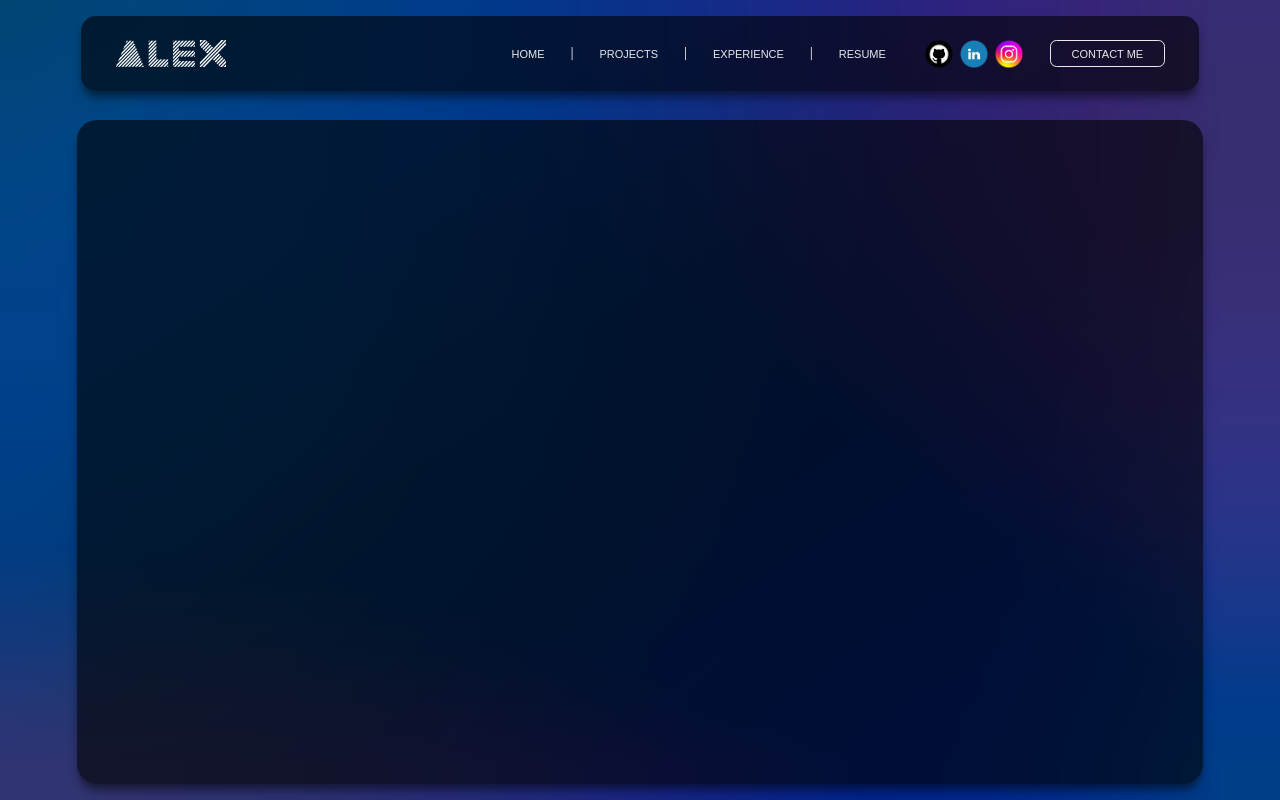
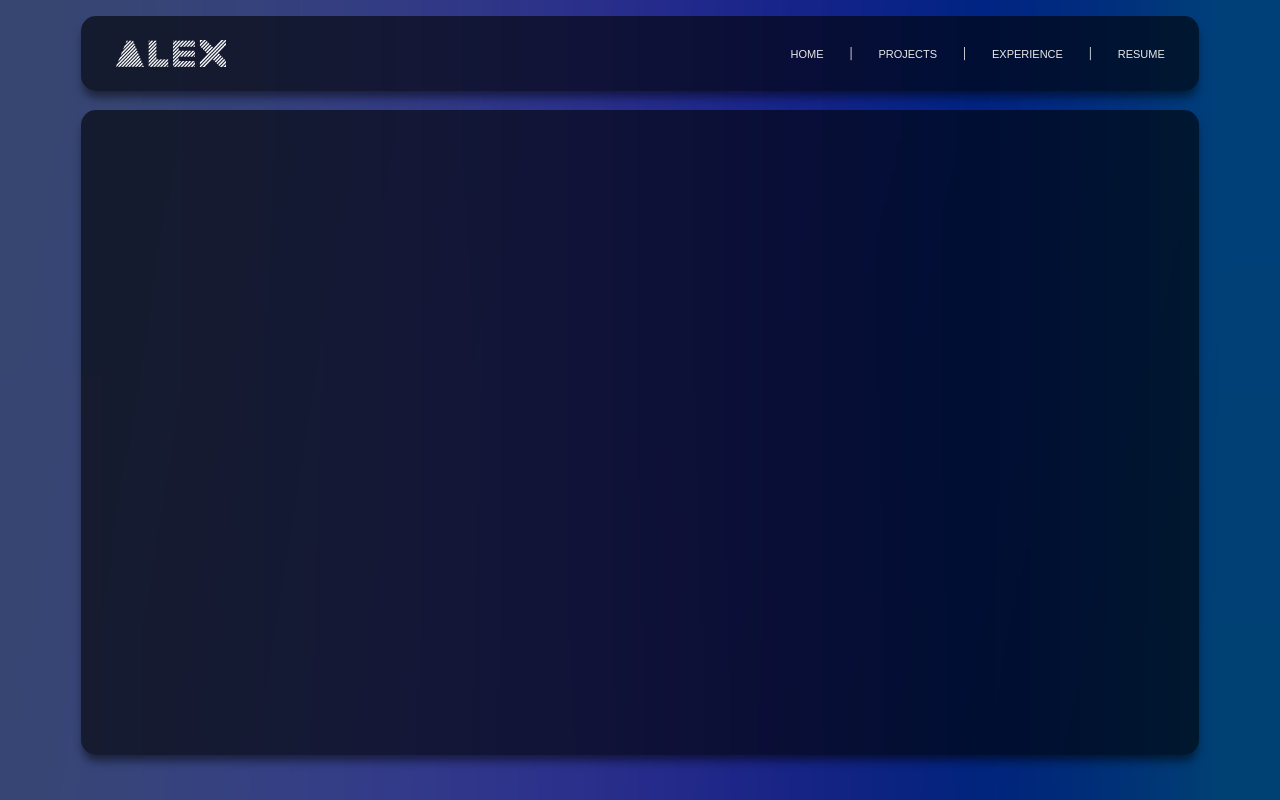
Before and after one commit to zahaale20/Zaharia_Portfolio, a React (Create React App) app: page /#/resume in a window 1280 px wide. Shown: the top 800 px of the page. Built offline with nearby package versions, Linux system fonts and the light colour scheme.

Commit message:
cleaning

```diff
--- a/package.json
+++ b/package.json
@@ -10,7 +10,6 @@
     "@testing-library/jest-dom": "^5.17.0",
     "@testing-library/react": "^13.4.0",
     "@testing-library/user-event": "^13.5.0",
-    "install": "^0.13.0",
     "npm": "^10.5.0",
     "react": "^18.2.0",
     "react-dom": "^18.2.0",
--- a/src/App.js
+++ b/src/App.js
@@ -8,7 +8,7 @@ import ExperiencesPage from './pages/ExperiencesPage';
 import ResumePage from './pages/ResumePage';
 
 const PageContainer = styled.div`
-    height: 100vh;
+    height: 1000vh;
     width: 100%;
     display: flex;
     flex-direction: column;
--- a/src/components/Navbar.js
+++ b/src/components/Navbar.js
@@ -24,7 +24,7 @@ const Nav = styled.nav`
   transform: translateX(-50%);
   z-index: 1000;
 
-  @media (min-width: 768px) { /* Adjust for tablets */
+  @media (min-width: 768px) {
     flex-direction: row;
     justify-content: space-between;
     padding: 0 15px;
@@ -110,54 +110,6 @@ const LogoImage = styled.img`
   }
 `;
 
-const SocialMediaContainer = styled.div`
-  display: flex;
-  align-items: center;
-  justify-content: center;
-  gap: 2px;
-
-  @media (min-width: 768px) {
-    gap: 2px;
-  }
-
-  @media (min-width: 1024px) {
-    gap: 5px;
-  }
-
-`;
-
-const SocialMediaIcon = styled.a`
-  display: inline-flex;
-  align-items: center;
-  justify-content: center;
-
-  cursor: pointer;
-  transition: transform 0.3s ease;
-
-  &:hover {
-    transform: scale(1.075);
-  }
-
-  img {
-    width: 20px;
-    height: auto;
-  }
-
-  @media (min-width: 768px) {
-    img {
-      width: 25px;
-      height: auto;
-    }
-  }
-
-  @media (min-width: 1024px) {
-    img {
-      width: 30px;
-      height: auto;
-    }
-  }
-`;
-
 
 function Navbar() {
     const navigate = useNavigate();
@@ -188,24 +140,8 @@ function Navbar() {
               <Separator>|</Separator>
 
               <Dropbtn onClick={() => handleNavigation('/resume')}>RESUME</Dropbtn>
-              <Separator></Separator>
+            </SectionsContainer>
 
-              <SocialMediaContainer>
-                <SocialMediaIcon href="https://github.com/zahaale20" target="_blank">
-                    <img src={githubIcon} alt="GitHub" />
-                </SocialMediaIcon>
-                <SocialMediaIcon href="https://linkedin.com/in/alexczaharia" target="_blank">
-                    <img src={linkedinIcon} alt="LinkedIn" />
-                </SocialMediaIcon>
-                <SocialMediaIcon href="https://instagram.com/alex.z4777" target="_blank">
-                    <img src={instagramIcon} alt="Instagram" />
-                </SocialMediaIcon>
-              </SocialMediaContainer>
-
-              <ContactMeButton onClick={handleEmailOpen}>
-                  CONTACT ME
-              </ContactMeButton>
-            </SectionsContainer>
         </Nav>
     );
 }
--- a/src/index.js
+++ b/src/index.js
@@ -8,7 +8,6 @@ const root = ReactDOM.createRoot(document.getElementById('root'));
 root.render(
       <App />
 );
-// If you want to start measuring performance in your app, pass a function
-// to log results (for example, reportWebVitals(console.log))
-// or send to an analytics endpoint. Learn more: https://bit.ly/CRA-vitals
+
+
 reportWebVitals();
--- a/src/pages/HomePage.js
+++ b/src/pages/HomePage.js
@@ -3,7 +3,7 @@ import { useNavigate } from 'react-router-dom';
 import GlobalStyle from '../styles/GlobalStyle';
 import profilepicURL  from '../assets/Profile-pic.png';
 import {
-    HomeFrameLayout,
+    FrameLayout,
     HomeProfileDisplayContainer,
     HomeProfileImage,
     HomeTextContainer,
@@ -28,7 +28,7 @@ function HomePage() {
     return (
         <>
             <GlobalStyle />
-                <HomeFrameLayout>
+                <FrameLayout>
                         <HomeProfileDisplayContainer>
                             <HomeProfileImage src={profilepicURL} alt="Profile Picture"/>
                             <HomeTextContainer>
@@ -44,7 +44,7 @@ function HomePage() {
                                 </HomeButtonXStack>
                             </HomeTextContainer>
                         </HomeProfileDisplayContainer>
-                </HomeFrameLayout>
+                </FrameLayout>
         </>
     );
 }
--- a/src/pages/ProjectsPage.js
+++ b/src/pages/ProjectsPage.js
@@ -163,7 +163,7 @@ const projects = [
 
 const renderLinkButtons = (project) => {
   const linkTypes = [
-    { key: 'DesignUrl', text: 'Design Docs' },
+    { key: 'DesignUrl', text: 'Files' },
     { key: 'ImplementationUrl', text: 'Implementation' },
     { key: 'githubUrl', text: 'GitHub Repo' },
     { key: 'socialmediaURL', text: 'Social Media' },
--- a/src/pages/ResumePage.js
+++ b/src/pages/ResumePage.js
@@ -2,15 +2,7 @@ import React from 'react';
 import styled from 'styled-components';
 import resumeURL from "../assets/Alex_Zaharia_Resume.pdf";
 import GlobalStyle from '../styles/GlobalStyle';
-
-const MainContainer = styled.div`
-  display: flex;
-  justify-content: center;
-  align-items: start;
-  width: 100vw;
-  height: calc(100vh - 145px);
-  position: relative;
-`;
+import { FrameLayout } from '../styles/PageStyle';
 
 const ResumeContainer = styled.div`
   display: flex;
@@ -38,11 +30,9 @@ export default function ResumePage() {
     return (
         <>
         <GlobalStyle />
-        <MainContainer>
-            <ResumeContainer>
+        <FrameLayout>
             <PDFContainer src={resumeURL} />
-            </ResumeContainer>
-        </MainContainer>
+        </FrameLayout>
         </>
     );
     }
--- a/src/styles/PageStyle.js
+++ b/src/styles/PageStyle.js
@@ -10,12 +10,13 @@ export const FrameLayout = styled.div`
     justify-content: flex-start;
     align-items: flex-start;
     position: fixed;
-    top: 160px;
+    top: 140px;
     padding: 15px;
     left: 50%;
     transform: translate(-50%, 0);
     width: 85vw;
     height: 565px;
+    box-shadow: 0 8px 10px -2px rgba(0, 0, 0, 0.5);
     background-color: rgba(0, 0, 0, 0.6);
     border-radius: 15px;
     gap: 20px;
@@ -77,71 +78,86 @@ export const OverviewContainer = styled.div`
     }
 `;
 
-//Home Components
+export const MainButton = styled.button`
+    color: ${theme.colors.nearlyWhite};
+    background: transparent;
+    border: 1px solid ${theme.colors.nearlyWhite};
+    border-radius: 10px;
+    padding-top: 10px;
+    padding-bottom: 10px;
+    padding-left: 20px;
+    padding-right: 20px;
+    font-size: 10px;
+    font-family: 'Futura', sans-serif;
+    cursor: pointer;
+    margin-right: 2vw;
+    transition: transform 0.3s ease-in-out;
 
-export const HomeFrameLayout = styled.div`
-    display: flex;
-    flex-direction: row;
-    align-items: center;
-    justify-content: center;
-    position: fixed;
-    top: 160px; // Use vh for a more dynamic positioning
-    left: 50%;
-    transform: translate(-50%, 0);
-    width: 85vw;
-    height: 565px;
-    background-color: rgba(0, 0, 0, 0.6);
-    box-shadow: 0 8px 10px -2px rgba(0, 0, 0, 0.5);
-    border-radius: 15px;
-    gap: 2vw;
-    padding: 15px;
+    &:hover {
+        transform: scale(1.04);
+        background-color: ${theme.colors.nearlyWhite};
+        color: ${theme.colors.deepSpace};
+    }
 
     @media (min-width: 768px) {
-        top: 14vh;
-        height: 615px;
+        padding-top: 10px;
+        padding-bottom: 10px;
+        padding-left: 25px;
+        padding-right: 25px;
+        font-size: 12px;
+    }
+
+    @media (min-width: 1024px) {
+        padding-top: 10px;
+        padding-bottom: 10px;
+        padding-left: 40px;
+        padding-right: 40px;
+        font-size: 14px;
     }
 `;
+
+//Home Components
 
 
 export const HomeProfileDisplayContainer = styled.div`
     display: flex;
     flex-direction: column;
-    align-items: center;
-    justify-content: space-around; // Ensures even spacing
-    width: 80%; // Responsive width
-    max-width: 1200px; // Prevents the container from becoming too wide on large screens
-    margin: auto; // Centers the container
-    height: auto; // Allows the container to grow with its content
+    align-items: flex-start;
+    justify-content: flex-start;
+    width: 80%;
+    max-width: 1200px;
+    margin: auto;
+    height: auto;
     border-radius: 15px;
-    padding: 20px; // Adds some padding inside the container
-    transition: all 0.3s ease; // Smooth transition for resizing
+    padding: 15px;
+    transition: all 0.3s ease;
 
     @media (min-width: 768px) {
         width: 100%;
-        flex-direction: row; // Switch to row layout for wider screens
-        justify-content: center; // Adjusts content alignment
-        padding: 40px; // Increased padding for larger views
+        flex-direction: row;
+        justify-content: center;
+        padding: 40px;
     }
 
     @media (min-width: 1024px) {
-        width: 80%; // Adjust the width for very large screens
+        width: 80%;
         gap: 20px;
     }
 `;
 
 export const HomeProfileImage = styled.img`
-    width: 250px; // Makes the image more responsive
+    width: 250px;
     height: auto;
     border-radius: 15px;
-    object-fit: cover; // Ensures the image covers the area
+    object-fit: cover;
     margin: 20px;
 
     @media (min-width: 768px) {
-        width: 250px; // Adjusts the width on larger screens
+        width: 250px;
     }
 
     @media (min-width: 1200px) {
-        width: 280px; // Adjusts the width on larger screens
+        width: 280px;
     }
 `;
 
@@ -150,19 +166,19 @@ export const HomeTextContainer = styled.div`
     flex-direction: column;
     align-items: center;
     justify-content: center;
-    gap: 20px; // Adds space between text elements
-    width: 248px; // Ensures the container uses available space
-    padding: 10px; // Adds padding for text readability
+    gap: 20px;
+    width: 248px;
+    padding: 10px;
 
     @media (min-width: 768px) {
-        align-items: flex-start; // Aligns text to the start for wider screens
-        padding: 20px; // More padding for larger screens
+        align-items: flex-start;
+        padding: 20px;
         width: 300px;
     }
 
     @media (min-width: 1024px) {
-        align-items: flex-start; // Aligns text to the start for wider screens
-        padding: 20px; // More padding for larger screens
+        align-items: flex-start;
+        padding: 20px;
         width: 400px;
     }
 `;
@@ -219,41 +235,51 @@ export const HomeButtonXStack = styled.div`
     margin-top: 10px;
 `;
 
-export const MainButton = styled.button`
-    color: ${theme.colors.nearlyWhite};
-    background: transparent;
-    border: 1px solid ${theme.colors.nearlyWhite};
-    border-radius: 10px;
-    padding-top: 10px;
-    padding-bottom: 10px;
-    padding-left: 20px;
-    padding-right: 20px;
-    font-size: 10px;
-    font-family: 'Futura', sans-serif;
+const SocialMediaContainer = styled.div`
+    display: flex;
+    align-items: center;
+    justify-content: center;
+    gap: 2px;
+
+    @media (min-width: 768px) {
+        gap: 2px;
+    }
+
+    @media (min-width: 1024px) {
+        gap: 5px;
+    }
+`;
+
+
+const SocialMediaIcon = styled.a`
+    display: inline-flex;
+    align-items: center;
+    justify-content: center;
+
     cursor: pointer;
-    margin-right: 2vw;
-    transition: transform 0.3s ease-in-out;
+    transition: transform 0.3s ease;
 
     &:hover {
-        transform: scale(1.04);
-        background-color: ${theme.colors.nearlyWhite};
-        color: ${theme.colors.deepSpace};
+        transform: scale(1.075);
+    }
+
+    img {
+        width: 25px;
+        height: auto;
     }
 
     @media (min-width: 768px) {
-        padding-top: 10px;
-        padding-bottom: 10px;
-        padding-left: 25px;
-        padding-right: 25px;
-        font-size: 12px;
+        img {
+        width: 25px;
+        height: auto;
+        }
     }
 
     @media (min-width: 1024px) {
-        padding-top: 10px;
-        padding-bottom: 10px;
-        padding-left: 40px;
-        padding-right: 40px;
-        font-size: 14px;
+        img {
+        width: 30px;
+        height: auto;
+        }
     }
 `;
 
```
Also changed, not shown: public/manifest.json, 9 other files (tests, documents, lock files or other folders). Lines whose indentation alone changed are shown as unchanged.
